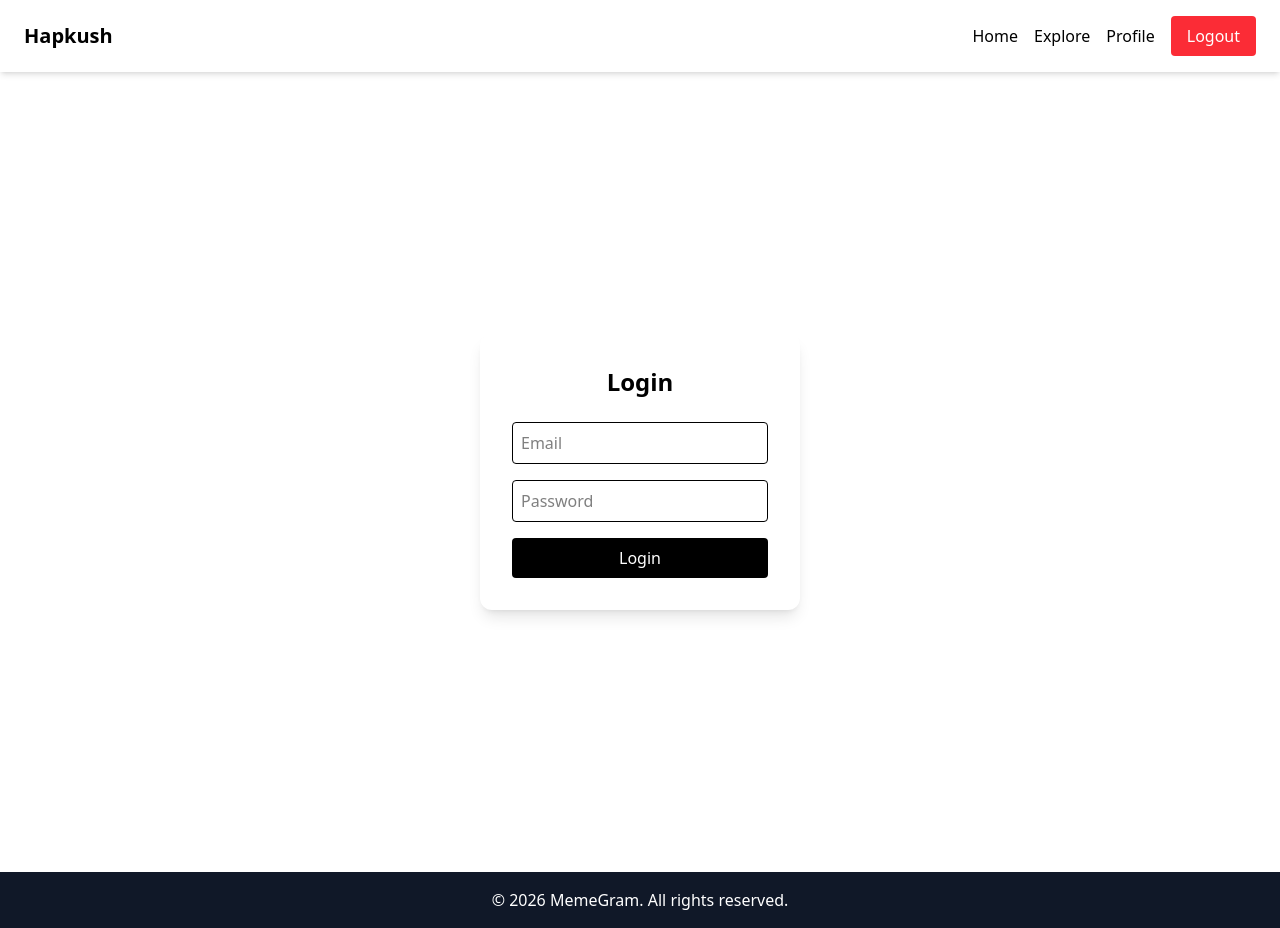
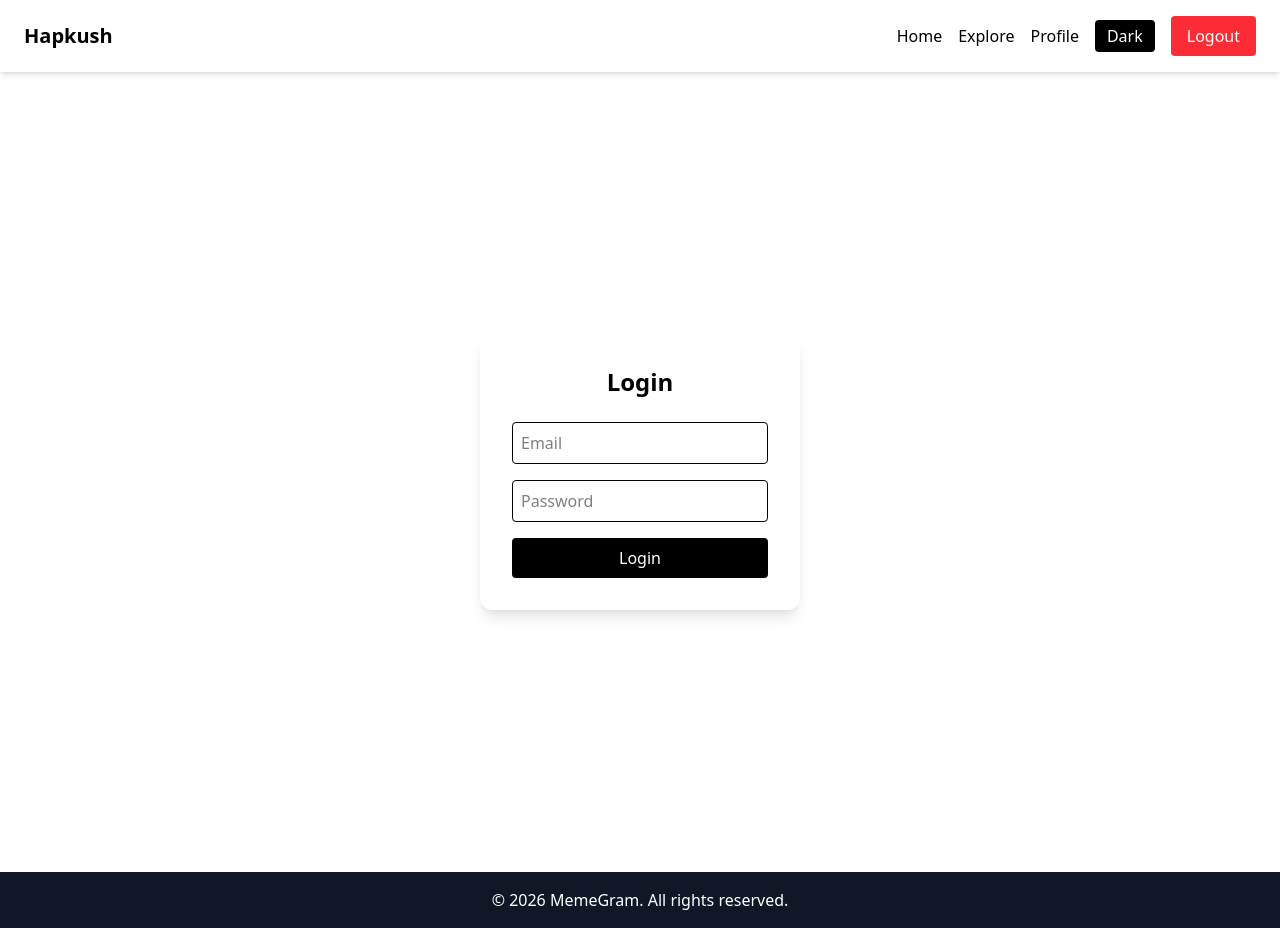
Before and after one commit to Prinsi14/Hapkush, a React (Vite) app: page / in a window 1280 px wide. Built offline with nearby package versions, Linux system fonts and the light colour scheme; the HTML template or start-up script is replaced by a standard one.

Commit message:
fixed navbar type error

```diff
--- a/src/App.tsx
+++ b/src/App.tsx
@@ -18,11 +18,12 @@ function App() {
     <Router>
       <div className={darkMode ? "dark bg-gray-900 text-white min-h-screen flex flex-col" : "min-h-screen flex flex-col"}>
 
-         <Navbar
+<Navbar
   darkMode={darkMode}
   setDarkMode={setDarkMode}
   setIsLoggedIn={setIsLoggedIn}
 />
+
 
 
         <div className="flex-grow">
--- a/src/components/Navbar.tsx
+++ b/src/components/Navbar.tsx
@@ -23,6 +23,15 @@ const Navbar = ({ darkMode, setDarkMode, setIsLoggedIn }: NavbarProps) => {
         <Link to="/explore" className="dark:text-white">Explore</Link>
         <Link to="/profile" className="dark:text-white">Profile</Link>
 
+        {/* Dark Mode Button */}
+        <button
+          onClick={() => setDarkMode(!darkMode)}
+          className="px-3 py-1 bg-black text-white rounded"
+        >
+          {darkMode ? "Light" : "Dark"}
+        </button>
+
+        {/* Logout Button */}
         <button
           onClick={handleLogout}
           className="px-4 py-2 bg-red-500 text-white rounded hover:bg-red-600"
```
